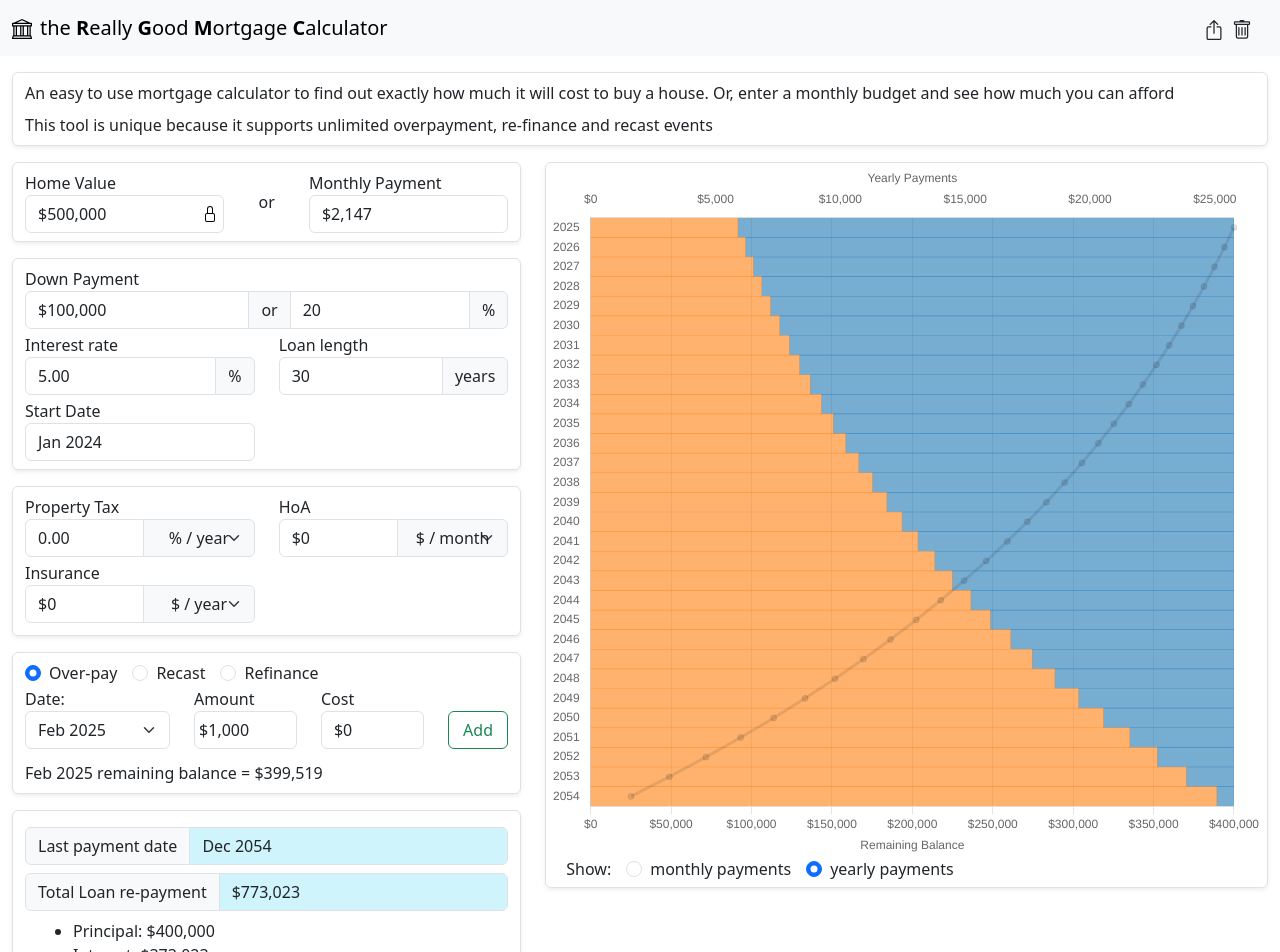
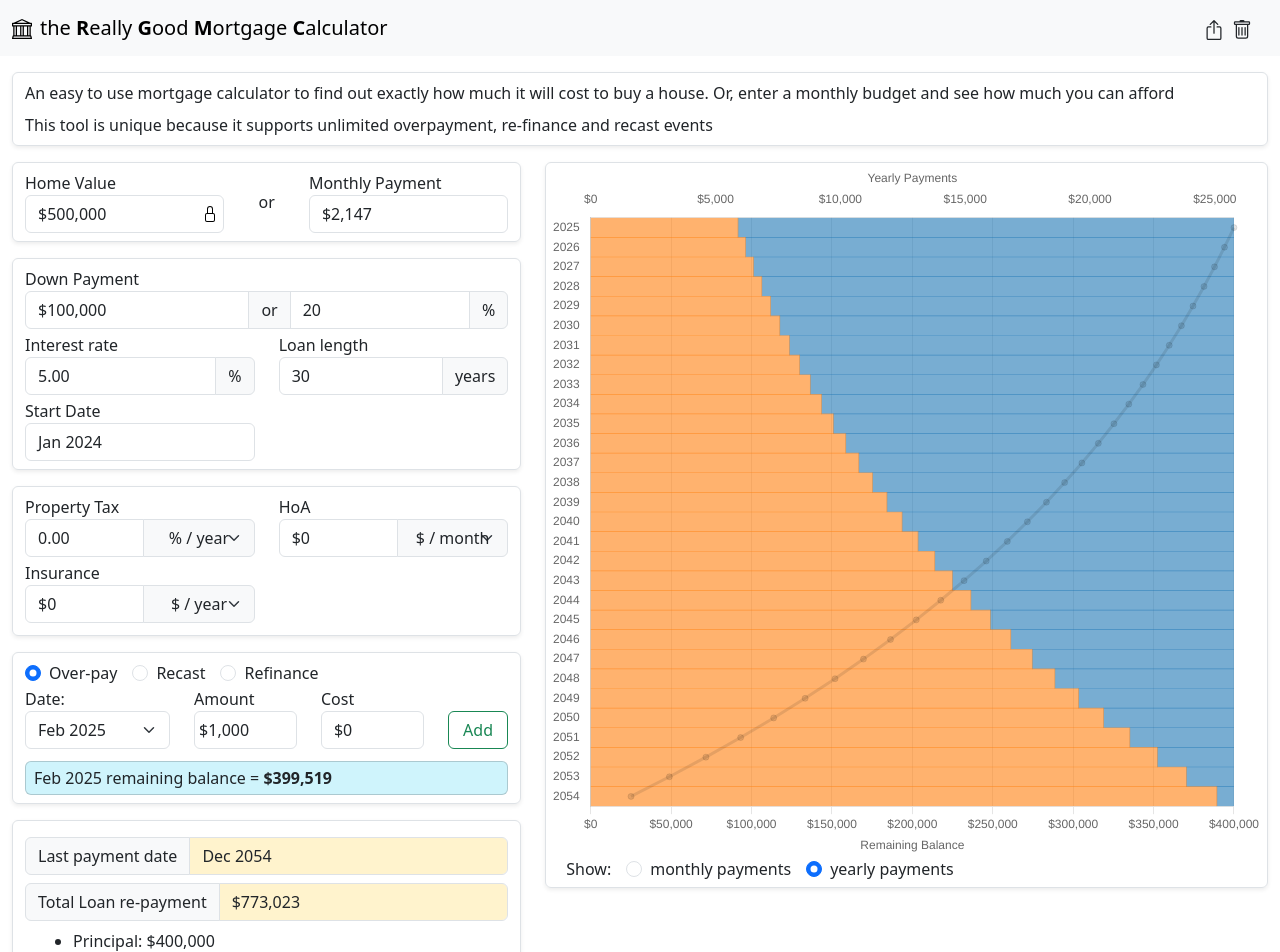
Before and after one commit to 28raining/trgmc, a React (Vite) app: page / in a window 1280 px wide. Shown: the top 952 px of the page. Built offline with nearby package versions, Linux system fonts and the light colour scheme.

Commit message:
improve remaining balance feedback box

```diff
--- a/src/EventsForm.jsx
+++ b/src/EventsForm.jsx
@@ -246,6 +246,7 @@ function EventsForm({ loanMonths, loanRes, loanEvent, setLoanEvent, monthlyPayme
           </div>
         )}
 
+        {canAdd ? null : (
           <div className="row pt-2">
             <div className="col-12">
               {!validDate ? (
@@ -264,11 +265,17 @@ function EventsForm({ loanMonths, loanRes, loanEvent, setLoanEvent, monthlyPayme
                 <div className="invalid-feedback" style={{ display: "initial" }}>
                   {overPayText}
                 </div>
-            ) : (
-              <div className="feedback">
-                {chosenDate} remaining balance = {cashFormat(remainingBalance)}
+              ) : null}
+            </div>
           </div>
         )}
+        <div className="row pt-2">
+          <div className="col-12">
+            <div className="px-2 py-1 bg-info-subtle card">
+              <span>
+                {chosenDate} remaining balance = <b>{cashFormat(remainingBalance)}</b>
+              </span>
+            </div>
           </div>
         </div>
 
--- a/src/LoanStats.jsx
+++ b/src/LoanStats.jsx
@@ -26,7 +26,7 @@ function LoanStats({ loanRes, userInput }) {
           <div className="col-12">
             <div className="input-group">
               <span className="input-group-text outputLabelWidth">Last payment date</span>
-              <output type="text" className="form-control bg-info-subtle">
+              <output type="text" className="form-control bg-warning-subtle">
                 {lastMonth}
               </output>
             </div>
@@ -36,7 +36,7 @@ function LoanStats({ loanRes, userInput }) {
           <div className="col-12">
             <div className="input-group">
               <span className="input-group-text outputLabelWidth">Total Loan re-payment</span>
-              <output type="text" className="form-control bg-info-subtle">
+              <output type="text" className="form-control bg-warning-subtle">
                 {new Intl.NumberFormat("en-US", { style: "currency", currency: "USD", maximumFractionDigits: 0, minimumFractionDigits: 0 }).format(
                   totalPrincipal + totalInterest + loanRes["extraPayments"]
                 )}
@@ -51,7 +51,7 @@ function LoanStats({ loanRes, userInput }) {
                 <span className="input-group-text outputLabelWidth">
                   Total costs<small>&nbsp;(to {lastMonth})</small>
                 </span>
-                <output type="text" className="form-control bg-info-subtle">
+                <output type="text" className="form-control bg-warning-subtle">
                   {new Intl.NumberFormat("en-US", { style: "currency", currency: "USD", maximumFractionDigits: 0, minimumFractionDigits: 0 }).format(
                     totalPrincipal + totalInterest + loanRes["extraPayments"] + totalTax + totalHoA + totalInsurance
                   )}
```
Also changed, not shown: 2 other files (tests, documents, lock files or other folders). Lines whose indentation alone changed are shown as unchanged.
